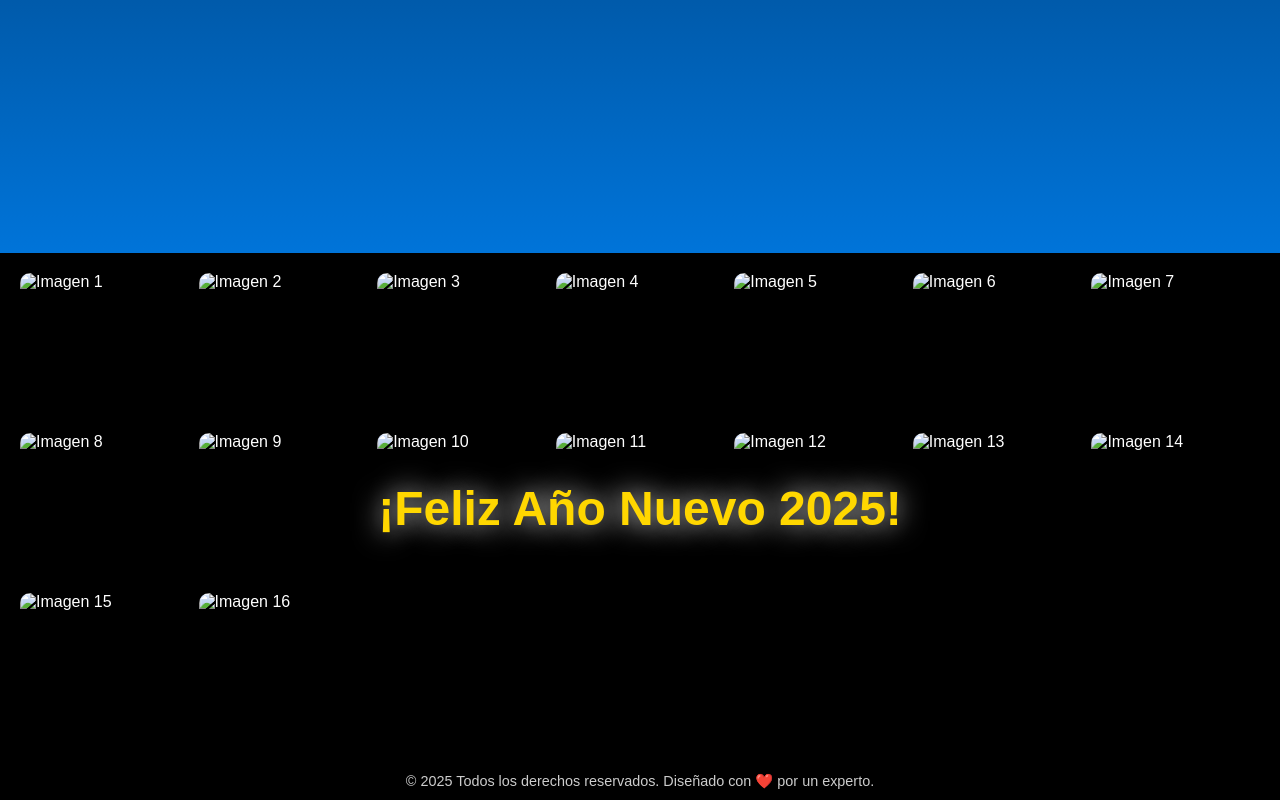
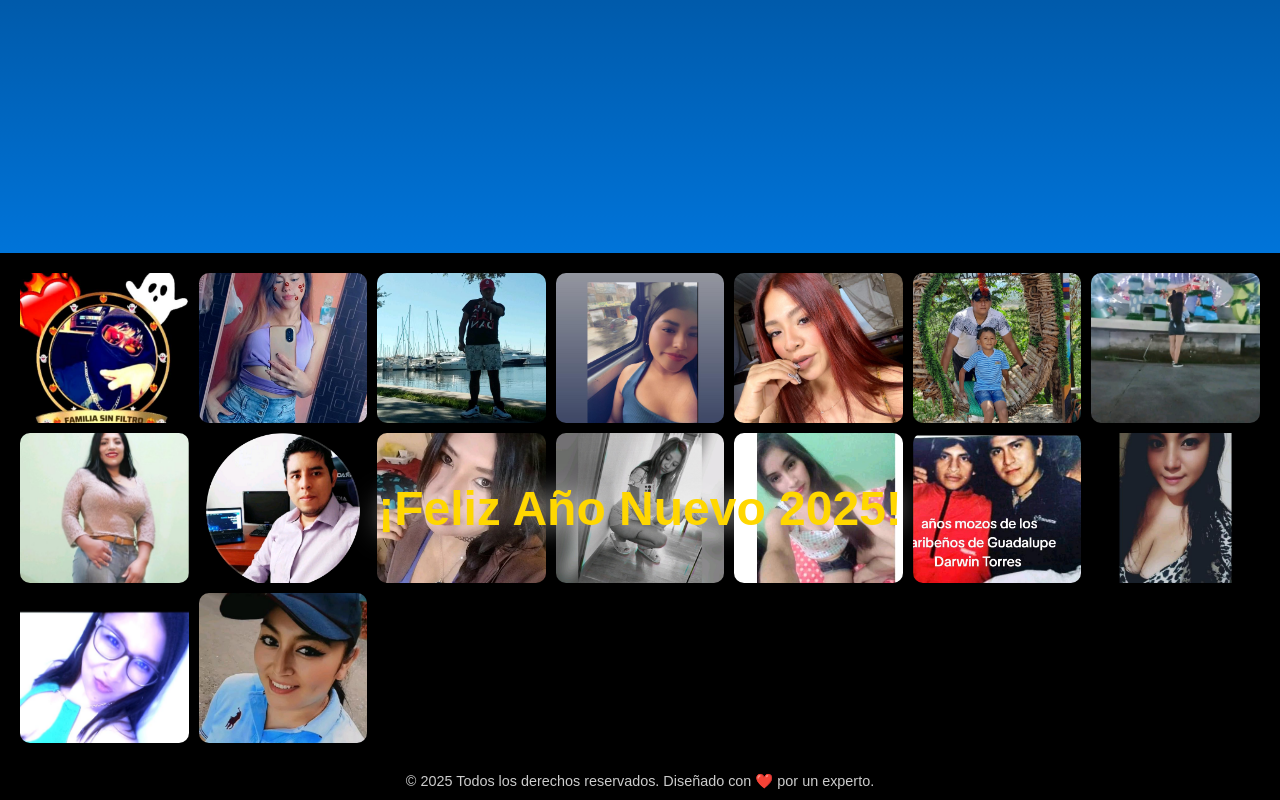
Before and after one commit to Benito26CL/MyLove, a plain HTML site: page index.html in a window 1280 px wide. Both pictures are taken after a click on the button "Descubre más". Shown: the part 587-1387 px from the top of the page. Drawn offline with Linux system fonts and the light colour scheme.

Commit message:
Update index.html

```diff
--- a/index.html
+++ b/index.html
@@ -159,22 +159,22 @@
     <div class="gallery" id="gallery" style="display: none;">
         <div class="gallery-text">¡Feliz Año Nuevo 2025!</div>
         <!-- Inserta aquí las 16 imágenes -->
-        <img src="imagen1.jpg" alt="Imagen 1">
-        <img src="imagen2.jpg" alt="Imagen 2">
-        <img src="imagen3.jpg" alt="Imagen 3">
-        <img src="imagen4.jpg" alt="Imagen 4">
-        <img src="imagen5.jpg" alt="Imagen 5">
-        <img src="imagen6.jpg" alt="Imagen 6">
-        <img src="imagen7.jpg" alt="Imagen 7">
-        <img src="imagen8.jpg" alt="Imagen 8">
-        <img src="imagen9.jpg" alt="Imagen 9">
-        <img src="imagen10.jpg" alt="Imagen 10">
-        <img src="imagen11.jpg" alt="Imagen 11">
-        <img src="imagen12.jpg" alt="Imagen 12">
-        <img src="imagen13.jpg" alt="Imagen 13">
-        <img src="imagen14.jpg" alt="Imagen 14">
-        <img src="imagen15.jpg" alt="Imagen 15">
-        <img src="imagen16.jpg" alt="Imagen 16">
+        <img src="imagenes/imagen1.jpg" alt="Imagen 1">
+        <img src="imagenes/imagen2.jpg" alt="Imagen 2">
+        <img src="imagenes/imagen3.jpg" alt="Imagen 3">
+        <img src="imagenes/imagen4.jpg" alt="Imagen 4">
+        <img src="imagenes/imagen5.jpg" alt="Imagen 5">
+        <img src="imagenes/imagen6.jpg" alt="Imagen 6">
+        <img src="imagenes/imagen7.jpg" alt="Imagen 7">
+        <img src="imagenes/imagen8.jpg" alt="Imagen 8">
+        <img src="imagenes/imagen9.jpg" alt="Imagen 9">
+        <img src="imagenes/imagen10.jpg" alt="Imagen 10">
+        <img src="imagenes/imagen11.jpg" alt="Imagen 11">
+        <img src="imagenes/imagen12.jpg" alt="Imagen 12">
+        <img src="imagenes/imagen13.jpg" alt="Imagen 13">
+        <img src="imagenes/imagen14.jpg" alt="Imagen 14">
+        <img src="imagenes/imagen15.jpg" alt="Imagen 15">
+        <img src="imagenes/imagen16.jpg" alt="Imagen 16">
     </div>
 
     <!-- Footer -->
```
